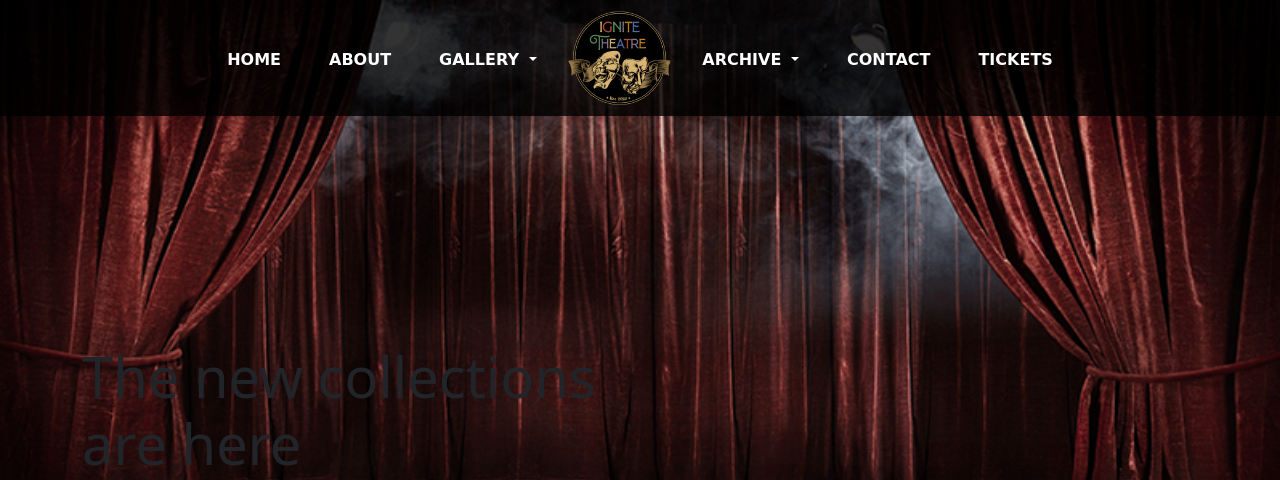
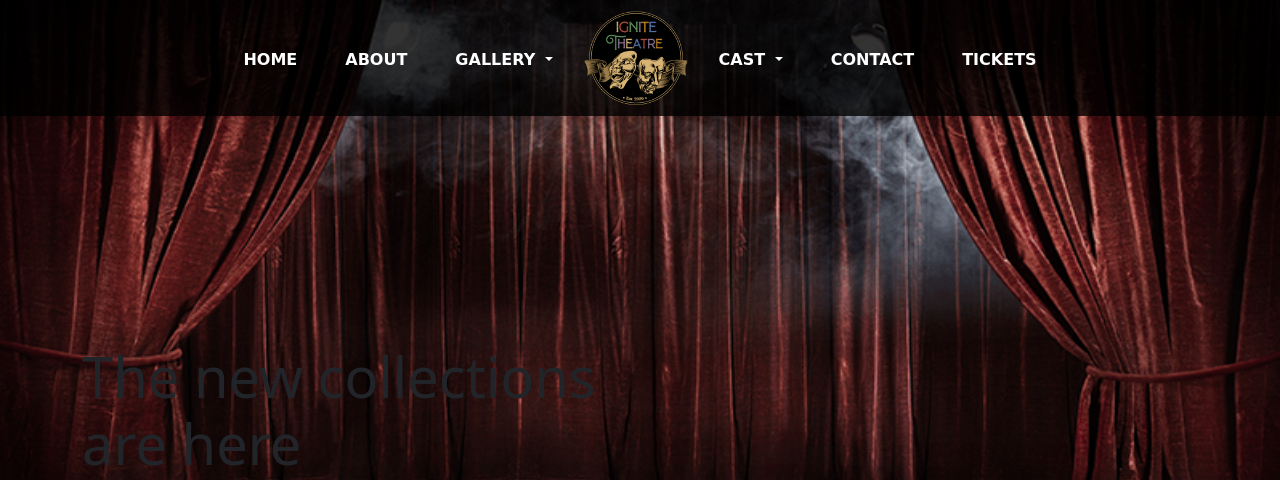
Before and after one commit to Bealby/vscode, a Django app: page / in a window 1280 px wide. Shown: the top 480 px of the page. Run offline with Django 3.2, Linux system fonts and the light colour scheme; some libraries are stand-ins or nearby versions; some web fonts are replaced.

Commit message:
Change name of js fucntions. Change text fo navbar

```diff
--- a/ignite-theatre-v2/static/js/mobile-nav.js
+++ b/ignite-theatre-v2/static/js/mobile-nav.js
@@ -5,9 +5,9 @@ function openMenu(){
   document.getElementById("navbar").style.height = "100%";
 }
 
-// Open archive menu when clicked
-function openMenuArchive(){
-  document.getElementById("navbar-archive").style.height = "100%";
+// Open cast menu when clicked
+function openMenuCast(){
+  document.getElementById("navbar-cast").style.height = "100%";
 }
 
 // Open gallery menu when clicked
@@ -25,14 +25,14 @@ function closeMenuGallery (){
   document.getElementById("navbar-gallery").style.height = "0%";
 }
 
-// Close archive menu when "back" button clicked
-function closeMenuArchive (){
-  document.getElementById("navbar-archive").style.height = "0%";
+// Close cast menu when "back" button clicked
+function closeMenuCast (){
+  document.getElementById("navbar-cast").style.height = "0%";
 }
 
 // Close all menus when cross clicked
 function closeAllMenu (){
   document.getElementById("navbar-gallery").style.height = "0%";
   document.getElementById("navbar").style.height = "0%";
-  document.getElementById("navbar-archive").style.height = "0%";
+  document.getElementById("navbar-cast").style.height = "0%";
 }
--- a/ignite-theatre-v2/templates/includes/main-nav.html
+++ b/ignite-theatre-v2/templates/includes/main-nav.html
@@ -13,7 +13,7 @@
                     Gallery
                 </a>
                 <ul class="dropdown-menu dropdown-menu-links" aria-labelledby="navbarDropdown">
-                    <p class="nav-subheader">Gallery - Past Productions</p>
+                    <p class="nav-subheader">Past Productions</p>
                     <li>
                         <div class="dropdown-divider-gallery"></div>
                     </li>
@@ -30,10 +30,15 @@
             <li class="nav-item dropdown">
                 <a class="nav-link navbar-links dropdown-toggle" href="#" id="navbarDropdown" role="button"
                     data-bs-toggle="dropdown" aria-expanded="false">
-                    Archive
+                    Cast
                 </a>
                 <ul class="dropdown-menu dropdown-menu-links" aria-labelledby="navbarDropdown">
-                    <p class="nav-subheader">Cast - Past Productions</p>
+                    <p class="nav-subheader">Current Production</p>
+                    <li>
+                        <div class="dropdown-divider-cast"></div>
+                    </li>
+                    <li><a class="dropdown-item navbar-links-dropdpown mb-3" href="#">Grimm's Fairy Tales</a></li>
+                    <p class="nav-subheader">Past Productions</p>
                     <li>
                         <div class="dropdown-divider-cast"></div>
                     </li>
--- a/ignite-theatre-v2/templates/includes/mobile-nav.html
+++ b/ignite-theatre-v2/templates/includes/mobile-nav.html
@@ -1,7 +1,7 @@
 <div class="container-fluid d-md-none mt-4 mb-4">
     <div class="row menu-icon header-logo-sm text-center">
         <div class="col">
-            <a href="index.html"><img src="media/logo.png" class="img-fluid" alt="Logo" /></a>
+            <a href="index.html"><img src="media/logo/logo.png" class="img-fluid" alt="Logo" /></a>
         </div>
     </div>
 </div>
@@ -19,7 +19,7 @@
         <a href="" class="text-uppercase">About</a>
         <span onclick="openMenuGallery()"><a class="text-uppercase">Gallery&nbsp;<i
                     class="fa-solid fa-chevron-right"></i></a></span>
-        <span onclick="openMenuArchive()"><a class="text-uppercase">Archive&nbsp;<i
+        <span onclick="openMenuCast()"><a class="text-uppercase">Cast&nbsp;<i
                     class="fa-solid fa-chevron-right"></i></a></span>
         <a href="" class="text-uppercase">Contact</a>
         <a href="" class="text-uppercase">Tickets</a>
@@ -31,22 +31,26 @@
         <span onclick="closeMenuGallery()"><a class="text-uppercase nav-mob-back"><i
                     class="fa-solid fa-chevron-left"></i>&nbsp;back</a></span>
         <p class="nav-mob-subheader mt-2 pb-0 mb-2">
-            <u>Gallery - Past Productions</u>
+            <u>Past Productions</u>
         </p>
         <a chref="" class="text-uppercase">Gabriel</a>
         <a href="" class="text-uppercase">Wind and the Willows</a>
         <a href="" class="text-uppercase">The Memory of Water</a>
     </div>
 </div>
-<div class="menu-container" id="navbar-archive">
+<div class="menu-container" id="navbar-cast">
     <span class="closebtn" onclick="closeAllMenu()">&times;</span>
     <div class="menu-content">
-        <span onclick="closeMenuArchive()"><a class="text-uppercase nav-mob-back"><i
+        <span onclick="closeMenuCast()"><a class="text-uppercase nav-mob-back"><i
                     class="fa-solid fa-chevron-left"></i>&nbsp;back</a></span>
         <p class="nav-mob-subheader mt-2 pb-0 mb-2">
-            <u>Cast - Past Productions</u>
+            <u>Current Production</u>
         </p>
-        <a chref="" class="text-uppercase">Gabriel</a>
+        <a href="" class="text-uppercase">Grimm's Fairy Tales</a>
+        <p class="nav-mob-subheader mt-2 pb-0 mb-2">
+            <u>Past Productions</u>
+        </p>
+        <a href="" class="text-uppercase">Gabriel</a>
         <a href="" class="text-uppercase">Wind and the Willows</a>
         <a href="" class="text-uppercase">The Memory of Water</a>
     </div>
```
